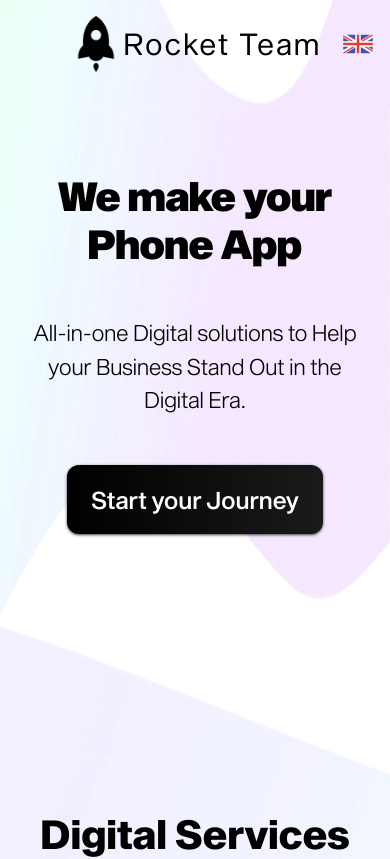
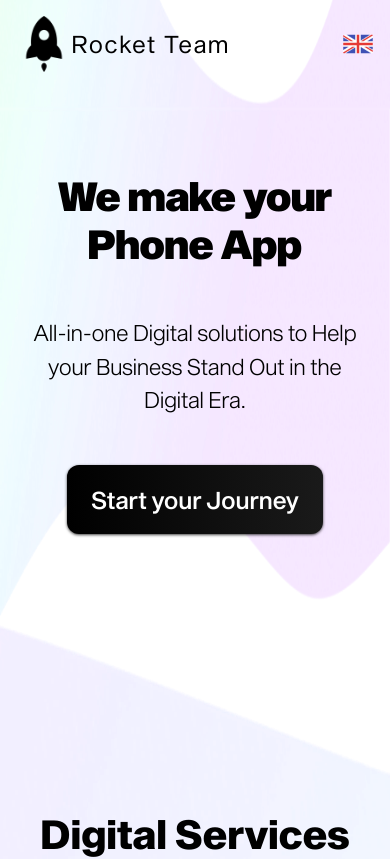
Before and after one commit to CodeOnBoat/rocketteam, a React (Create React App) app: page / in a window 390 px wide. Shown: the top 859 px of the page. Built offline with nearby package versions, Linux system fonts and the light colour scheme; no server answers.

Commit message:
fixed iphone header

```diff
--- a/src/components/Header.jsx
+++ b/src/components/Header.jsx
@@ -24,10 +24,10 @@ export const Header = ({ servicesRef, rocketWayRef, contactRef }) => {
   }, [i18n.language]);
 
   return (
-    <header className="flex items-center py-2 px-4 justify-center mt-2 sm:mt-0">
+    <header className="flex items-center py-2 px-4 justify-between md:justify-center mt-2 sm:mt-0">
       <div className="flex g-2 items-center">
         <img src={Logo} className=" w-14 md:w-12" />
-        <div className="text-3xl md:text-2xl tracking-widest">Rocket Team</div>
+        <div className="text-2xl tracking-widest">Rocket Team</div>
       </div>
       <div className="flex-grow justify-end items-center gap-10 hidden lg:flex pr-5 mr-12">
         <label
--- a/src/index.css
+++ b/src/index.css
@@ -198,5 +198,6 @@ body {
   left: -2.2vw;
   z-index: -1;
   top: 22vw;
-  opacity: .6;
+  animation: colorRotate 10s infinite;
+  opacity: 0.6;
 }
--- a/src/sections/RocketWay.jsx
+++ b/src/sections/RocketWay.jsx
@@ -1,7 +1,7 @@
 import React from "react";
 import { useTranslation } from "react-i18next";
 import { rocketWay } from "../assets/content/rocketWay";
-import Logo from "../assets/images/header/rocketTeamLogo.png";
+import Logo from "../assets/images/rocket.png";
 import { motion } from "framer-motion";
 
 export const RocketWay = ({ rocketWayRef }) => {
```
Also changed, not shown: src/assets/images/rocket.png (added), 1 other file (tests, documents, lock files or other folders).
